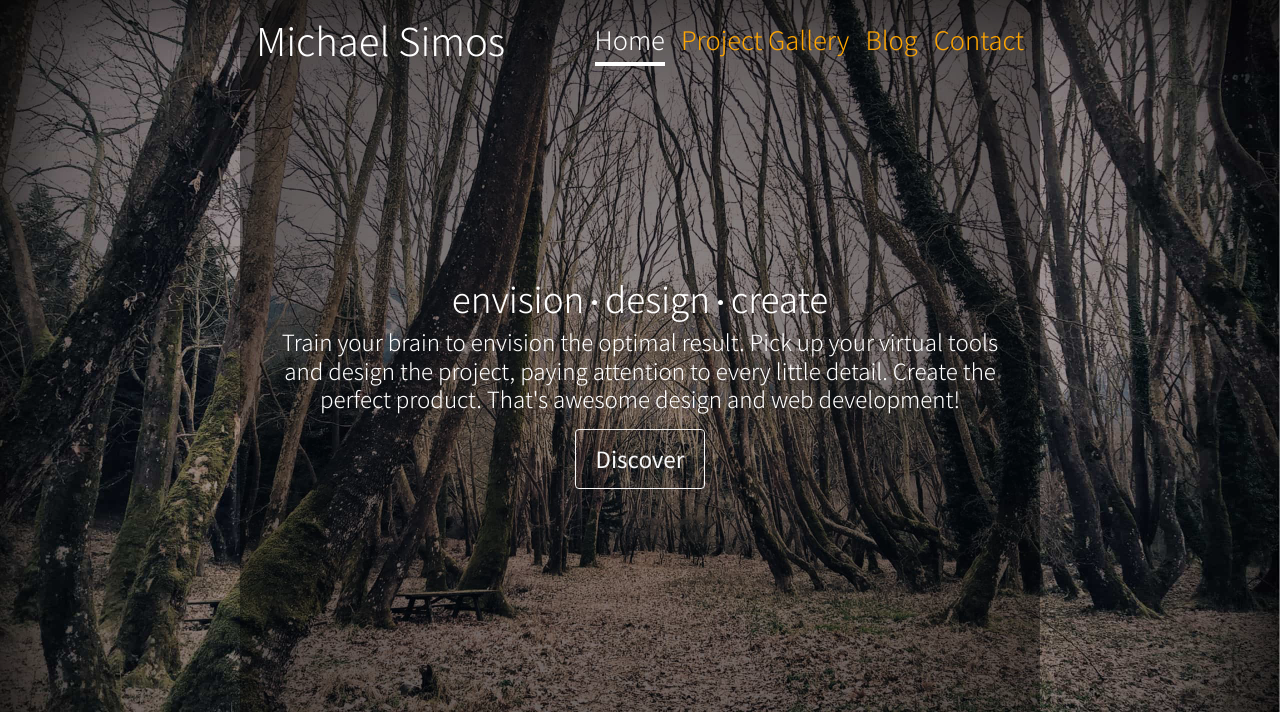
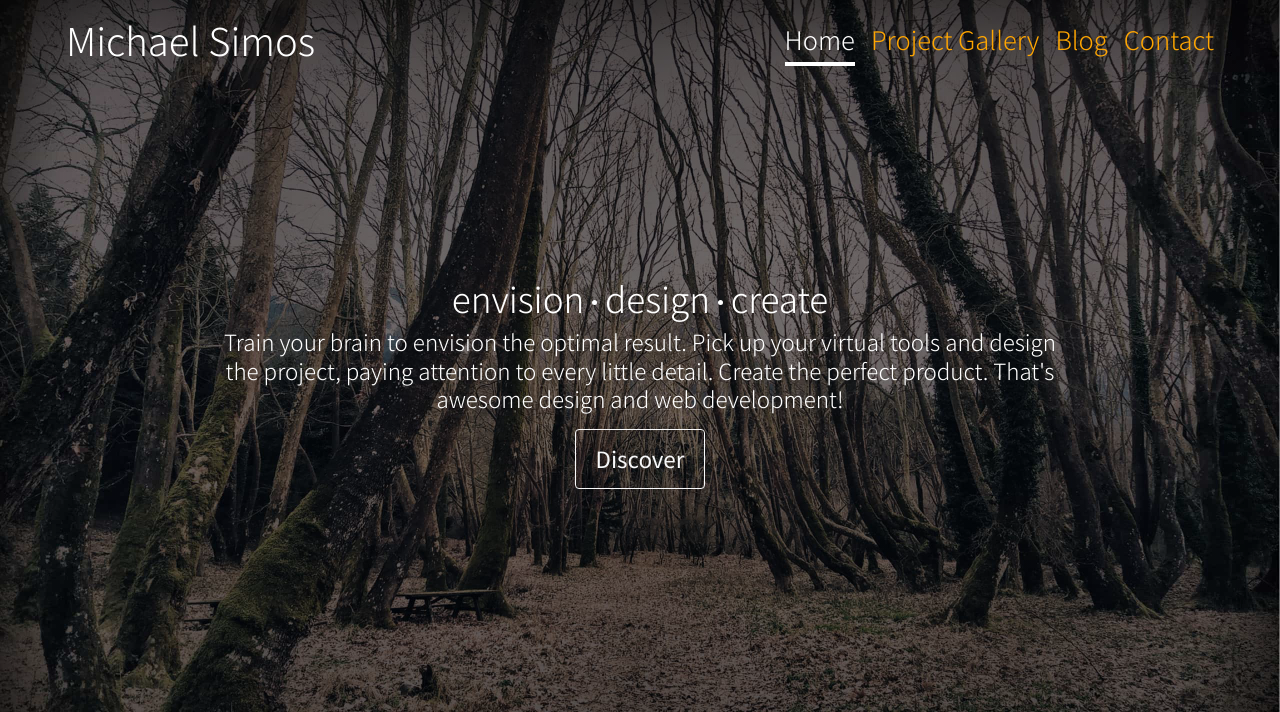
Before and after one commit to MhlsDev/MhlsDev.github.io, a plain HTML site: page index.html in a window 1280 px wide. Shown: the top 712 px of the page. Drawn offline with nearby package versions, Linux system fonts and the light colour scheme.

Commit message:
Menu design changes

```diff
--- a/css/blog.css
+++ b/css/blog.css
@@ -27,7 +27,7 @@ body {
 }
 
 .cover-container {
-  align-items: center;
+  max-width: 100%;
 }
 
 /* Header */
@@ -38,7 +38,7 @@ header {
 
 .masthead {
   margin-bottom: 2rem;
-  min-width: 50em;
+  padding: 0 50px;
 }
 
 .masthead-brand {
--- a/css/main.css
+++ b/css/main.css
@@ -26,14 +26,15 @@ body {
 }
 
 .cover-container {
-  max-width: 50em;
-  background-color: rgba(0, 0, 0, .4);
+  max-width: 100%;
+  background: linear-gradient(90deg, rgba(2,0,36,0) 0%, rgba(0,0,0,0.4) 20%, rgba(0,0,0,0.55) 50%, rgba(0,0,0,0.4) 80%, rgba(0,212,255,0) 100%);
 }
 
 /* Header */
 
 .masthead {
   margin-bottom: 2rem;
+  padding: 0 50px;
 }
 
 .masthead-brand {
@@ -80,6 +81,8 @@ body {
 
 .cover {
   padding: 0 1.5rem;
+  max-width: 56rem;
+  margin: 0 auto;
 }
 
 .cover-heading {
--- a/css/project.css
+++ b/css/project.css
@@ -21,11 +21,11 @@ body {
 }
 
 .cover-container {
-  align-items: center;
+  max-width: 100%;
 }
 
 .masthead {
-  min-width: 50em;
+  padding: 0 50px;
 }
 
 h1 {
@@ -81,7 +81,7 @@ h1 {
 
 .container.gallery-container {
   min-height: 100vh;
-  margin: 20px 0 40px 0;
+  padding: 20px 0 40px 0;
 }
 
 .gallery-container h1 {
```
